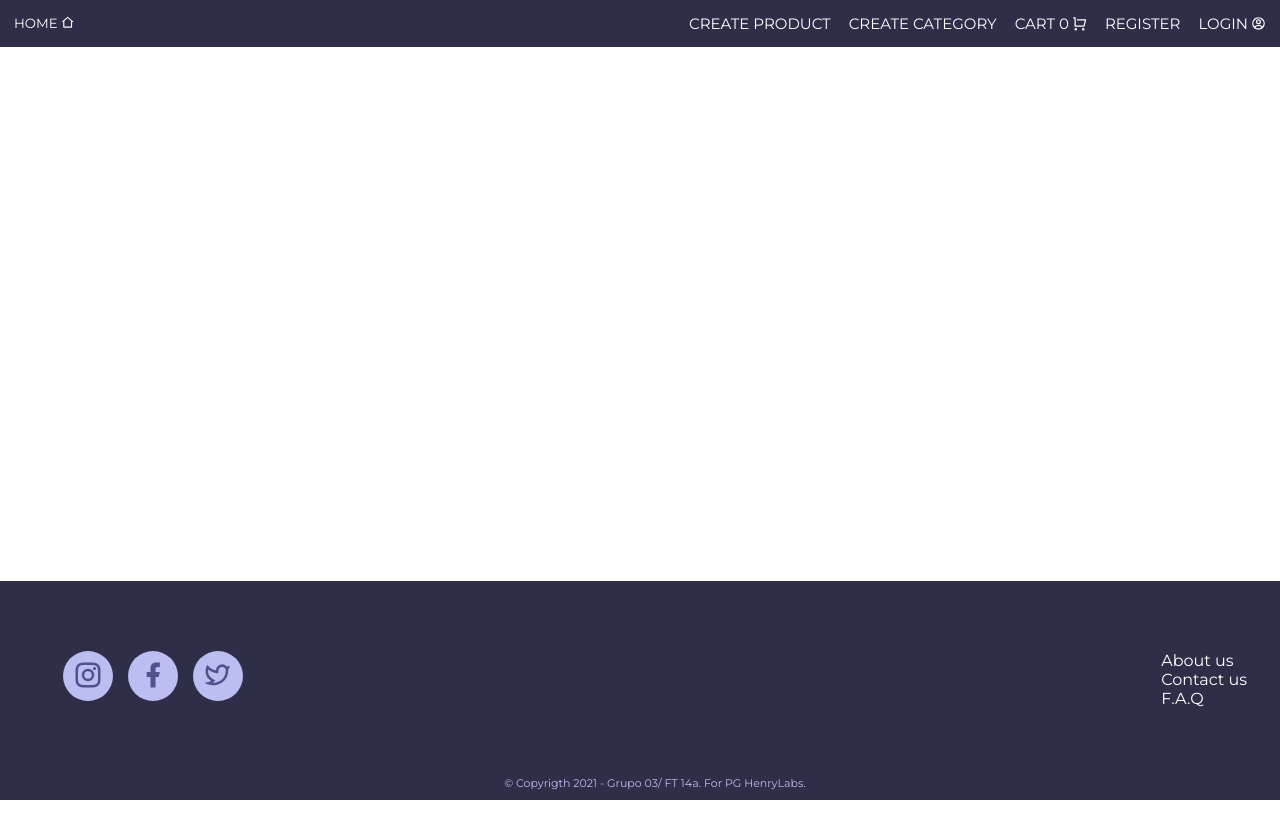
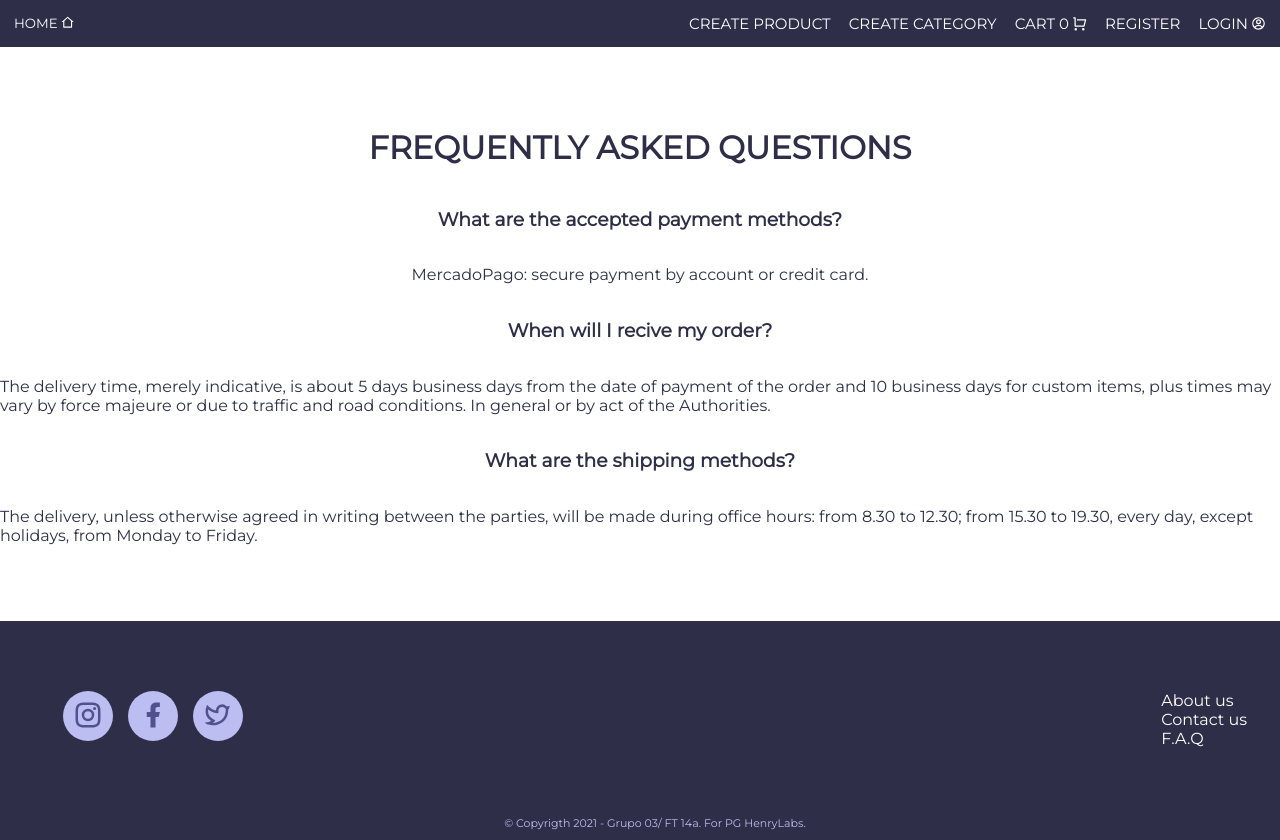
Before and after one commit to rodriabregu/Henry-PF-G03, a React (Create React App) app in the folder client/: page /FAQ in a window 1280 px wide. Before the commit the page ends 800 px from the top, so only its background shows below. Built offline with nearby package versions, Linux system fonts and the light colour scheme.

Commit message:
About, Contact, FAQ

```diff
--- a/client/src/App.tsx
+++ b/client/src/App.tsx
@@ -12,6 +12,9 @@ import CreateCategory from './Components/Categories/createCategory'
 import SalesList from './Components/Sales';
 import SaleDetail from './Components/Sales/saleDetail';
 import PostSale from './Components/Sales/PostSale';
+import Faq from './Components/FAQ/faq';
+import ContactUs from './Components/ContactUs/ContactUs';
+import AboutUs from './Components/AboutUs/AboutUs';
 import { BrowserRouter as Router, Switch, Route } from 'react-router-dom';
 
 
@@ -31,6 +34,9 @@ function App() {
           <Route exact path='/createCategory' component={CreateCategory}/>
           <Route exact path='/allSales' component={SalesList}/>
           <Route exact path='/sales/:id' component={SaleDetail}/>
+          <Route exact path='/FAQ' component={Faq}/>
+          <Route exact path='/ContactUs' component={ContactUs}/>
+          <Route exact path='/AboutUs' component={AboutUs}/>
           <Route path="/checkout/:saleId/:esta" component={PostSale} />
           <Route path="/" component={Footer} />
         </div>
--- /dev/null
+++ b/client/src/Components/AboutUs/AboutUs.tsx
@@ -0,0 +1,12 @@
+import Loading from "../Loading/Loading";
+
+export const AboutUs = () => {
+    return(
+        <div>
+            <Loading/>
+
+        </div>
+    )
+}
+
+export default AboutUs;
--- /dev/null
+++ b/client/src/Components/ContactUs/ContactUs.tsx
@@ -0,0 +1,12 @@
+import Loading from "../Loading/Loading";
+
+export const ContactUs = () => {
+    return(
+        <div>
+            <Loading/>
+
+        </div>
+    )
+}
+
+export default ContactUs;
--- /dev/null
+++ b/client/src/Components/FAQ/faq.css
@@ -0,0 +1,12 @@
+@import url('https://fonts.googleapis.com/css2?family=Montserrat&display=swap');
+
+.faq{
+    margin-top: 60px;
+    margin-bottom: 60px;
+    color: #2E2E48 ;
+    font-family: 'Montserrat', sans-serif;
+    display: flex;
+    justify-content: center;
+    flex-direction: column;
+    align-items: center;
+}
--- /dev/null
+++ b/client/src/Components/FAQ/faq.tsx
@@ -0,0 +1,23 @@
+import './faq.css';
+
+export const Faq = () => {
+    return(
+        <div className='faq'>
+            <h1>FREQUENTLY ASKED QUESTIONS</h1>
+            <h3>What are the accepted payment methods?</h3>
+            <p> MercadoPago: secure payment by account or credit card.</p>
+            <h3>When will I recive my order?</h3>
+            <p> The delivery time, merely indicative, is about 5 days
+                business days from the date of payment of the order and 10 business days
+                for custom items, plus times may vary by
+                force majeure or due to traffic and road conditions.
+                In general or by act of the Authorities.</p>
+            <h3>What are the shipping methods?</h3>
+            <p>The delivery, unless otherwise agreed in writing between the parties,
+                will be made during office hours: from 8.30 to 12.30; from 15.30
+                to 19.30, every day, except holidays, from Monday to Friday.</p>
+        </div>
+    )
+}
+
+export default Faq;
--- a/client/src/Components/Footer/Footer.tsx
+++ b/client/src/Components/Footer/Footer.tsx
@@ -8,17 +8,17 @@ export const Footer = () => {
       <footer>
         <div className='footer'>
         <div className='links'>
-          <NavLink to="/cart">About us</NavLink>
+          <NavLink to="/AboutUs">About us</NavLink>
           <br></br>
-          <NavLink to="/cart">Contact us</NavLink>
+          <NavLink to="/ContactUs">Contact us</NavLink>
           <br></br>
-          <NavLink to="/cart">F.A.Q</NavLink>
+          <NavLink to="/faq">F.A.Q</NavLink>
         </div>
         <div>
           <div className='social-icons'>
-              <NavLink to="/cart"><RiInstagramLine/></NavLink>
-              <NavLink to="/cart"><RiFacebookFill/></NavLink>
-              <NavLink to="/cart"><RiTwitterLine/></NavLink>
+              <NavLink to="/ContactUs"><RiInstagramLine/></NavLink>
+              <NavLink to="/ContactUs"><RiFacebookFill/></NavLink>
+              <NavLink to="/ContactUs"><RiTwitterLine/></NavLink>
             </div>
         </div>
         </div>
```
